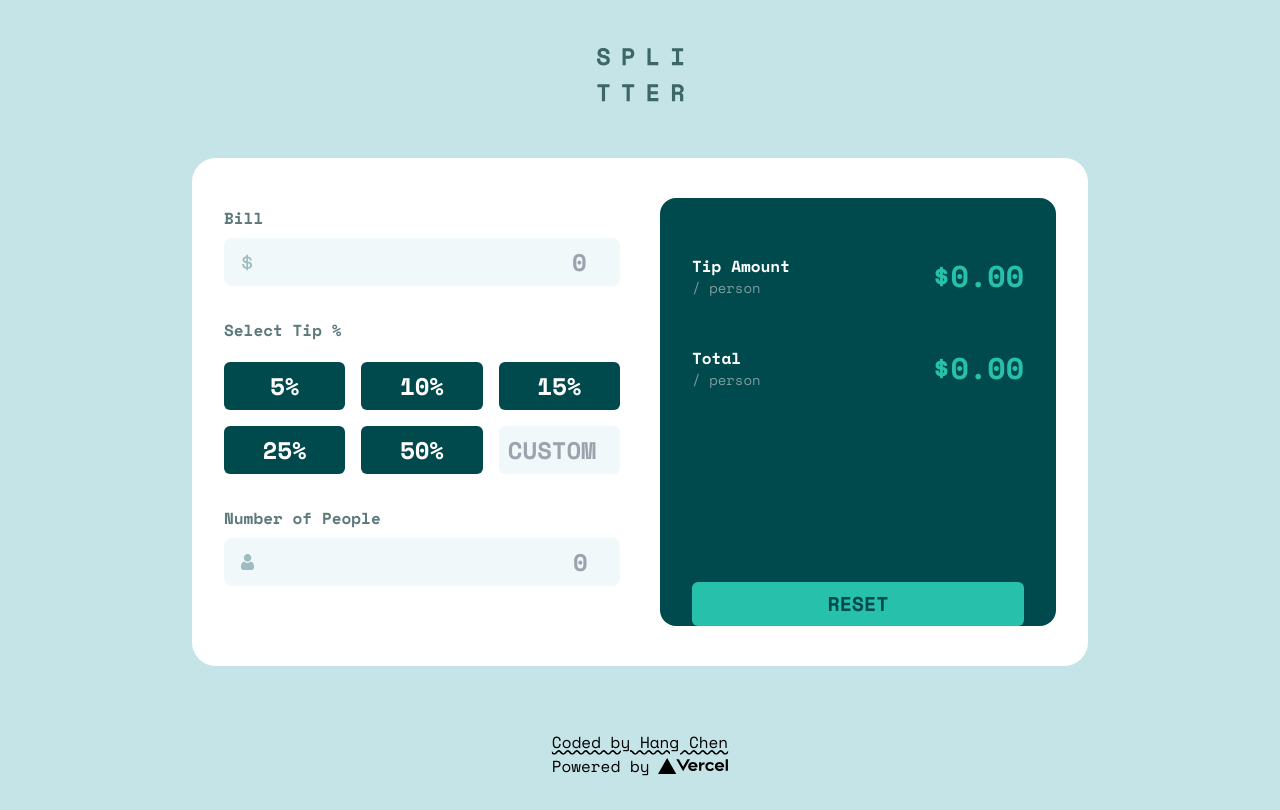
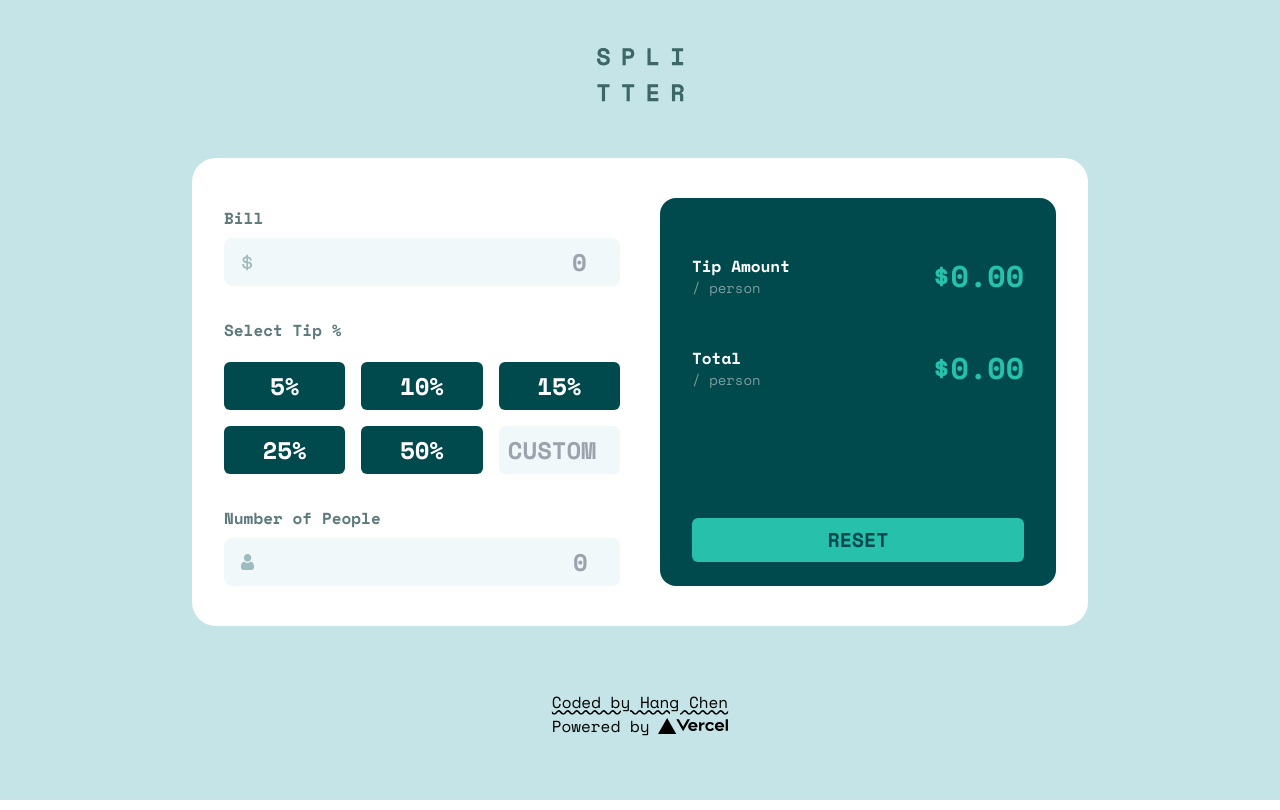
Before and after one commit to HangCcZ/frontend-mentor-challenge-tip-calculator-app, a Next.js app: page / in a window 1280 px wide. Built offline with nearby package versions, Linux system fonts and the light colour scheme.

Commit message:
fixed reset button margin

```diff
--- a/pages/index.tsx
+++ b/pages/index.tsx
@@ -174,7 +174,7 @@ export default function Home() {
             </div>
           </div>
           {/** Reset Button */}
-          <div className="mt-8 rounded-md bg-strong-cyan p-2 text-center md:mt-48">
+          <div className="mt-8 rounded-md bg-strong-cyan p-2 text-center md:mt-32">
             <button
               className="w-full text-xl font-bold text-very-dark-cyan"
               onClick={() => {
```
